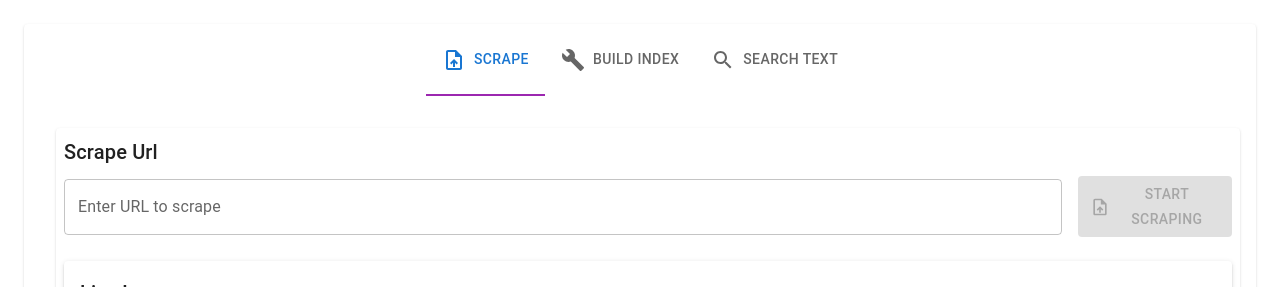
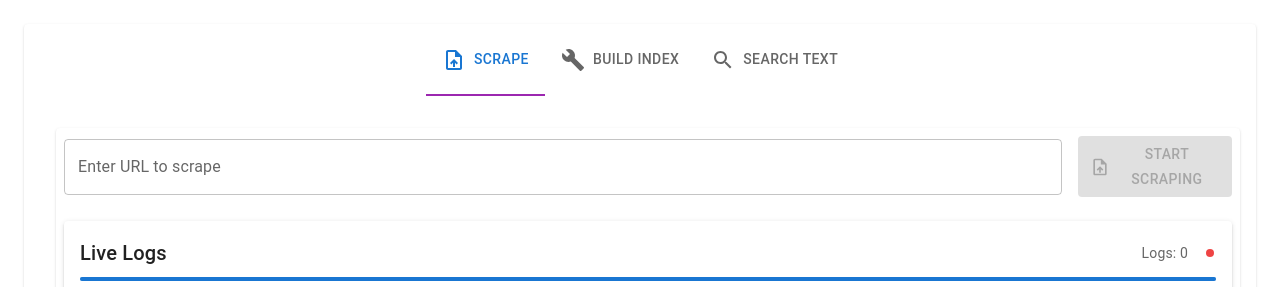
Before and after one commit to sherwinwater/text-search, a React (Create React App) app: page / in a window 1280 px wide. Shown: the top 287 px of the page. Built offline with nearby package versions, Linux system fonts and the light colour scheme; no server answers.

Commit message:
update webpage graph with short name.

```diff
--- a/src/components/Scrape.js
+++ b/src/components/Scrape.js
@@ -150,25 +150,6 @@ const Scrape = () => {
     <Paper sx={{ width: "100%", overflow: "hidden", margin: 1, padding: 1 }}>
       <Stack
         direction="row"
-        justifyContent="space-between"
-        alignItems="center"
-        sx={{ mb: 1 }}
-      >
-        <Typography variant="h6">Scrape Url</Typography>
-        {Object.keys(data).length > 0 && (
-          <Button
-            variant="outlined"
-            color="secondary"
-            onClick={handleClearData}
-            size="small"
-          >
-            Clear Data
-          </Button>
-        )}
-      </Stack>
-
-      <Stack
-        direction="row"
         spacing={2}
         sx={{ marginBottom: 3 }}
         alignItems="center"
@@ -190,6 +171,16 @@ const Scrape = () => {
         >
           {loading ? "Scraping..." : "Start Scraping"}
         </Button>
+        {Object.keys(data).length > 0 && (
+            <Button
+                variant="outlined"
+                color="secondary"
+                onClick={handleClearData}
+                size="small"
+            >
+              Clear Data
+            </Button>
+        )}
       </Stack>
 
       {loading && (
--- a/src/components/WebpageNetwork.js
+++ b/src/components/WebpageNetwork.js
@@ -83,7 +83,7 @@ const WebpageNetwork = ({ data }) => {
         if (!uniqueNodesMap.has(node.id)) {
           uniqueNodesMap.set(node.id, {
             id: node.id,
-            label: node.title,
+            label: node.label,
             title: `<div>
               <strong>${node.title}</strong><br/>
               <a href="${node.url}" target="_blank">${node.url}</a>
```
Also changed, not shown: 1 other file (tests, documents, lock files or other folders).
